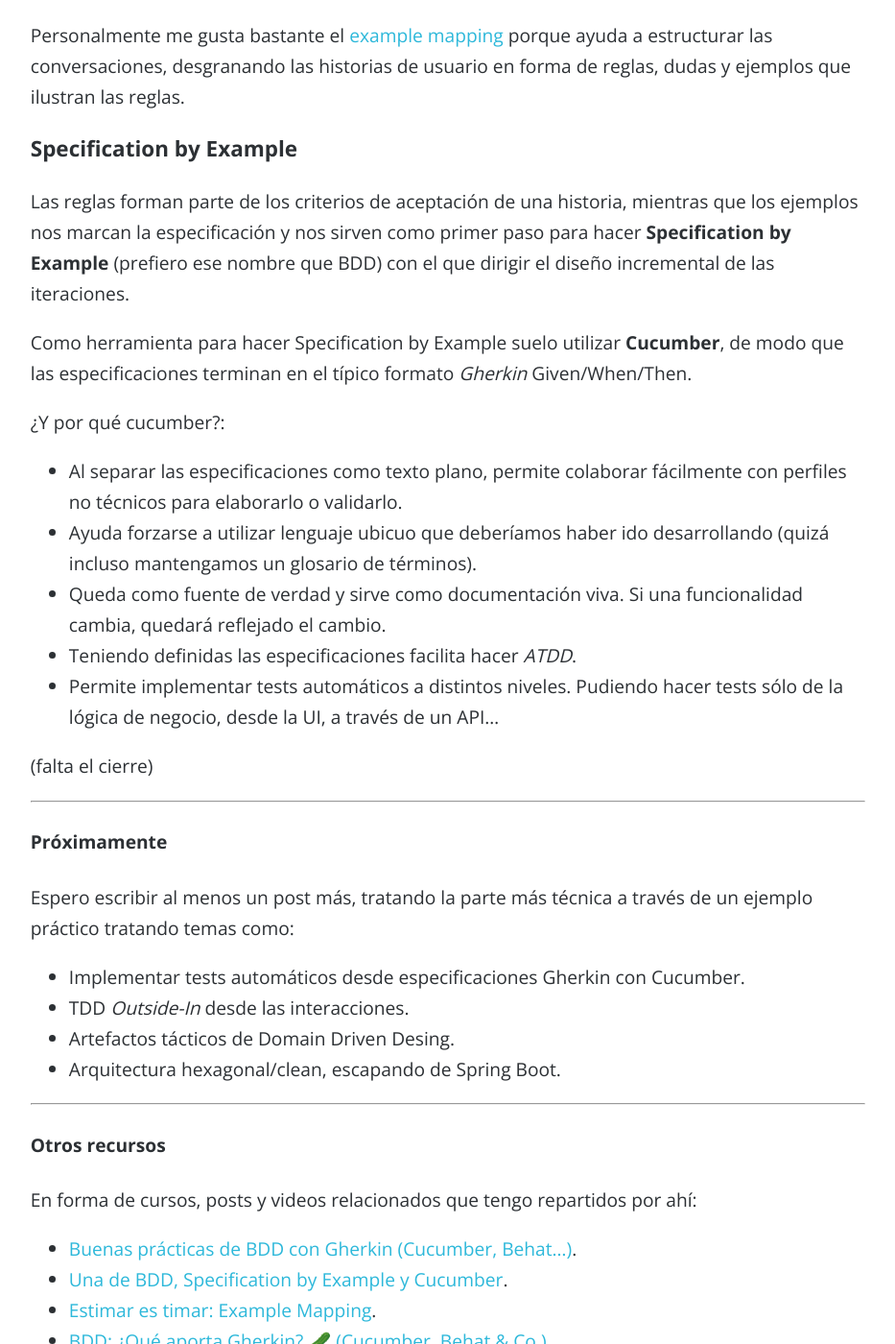
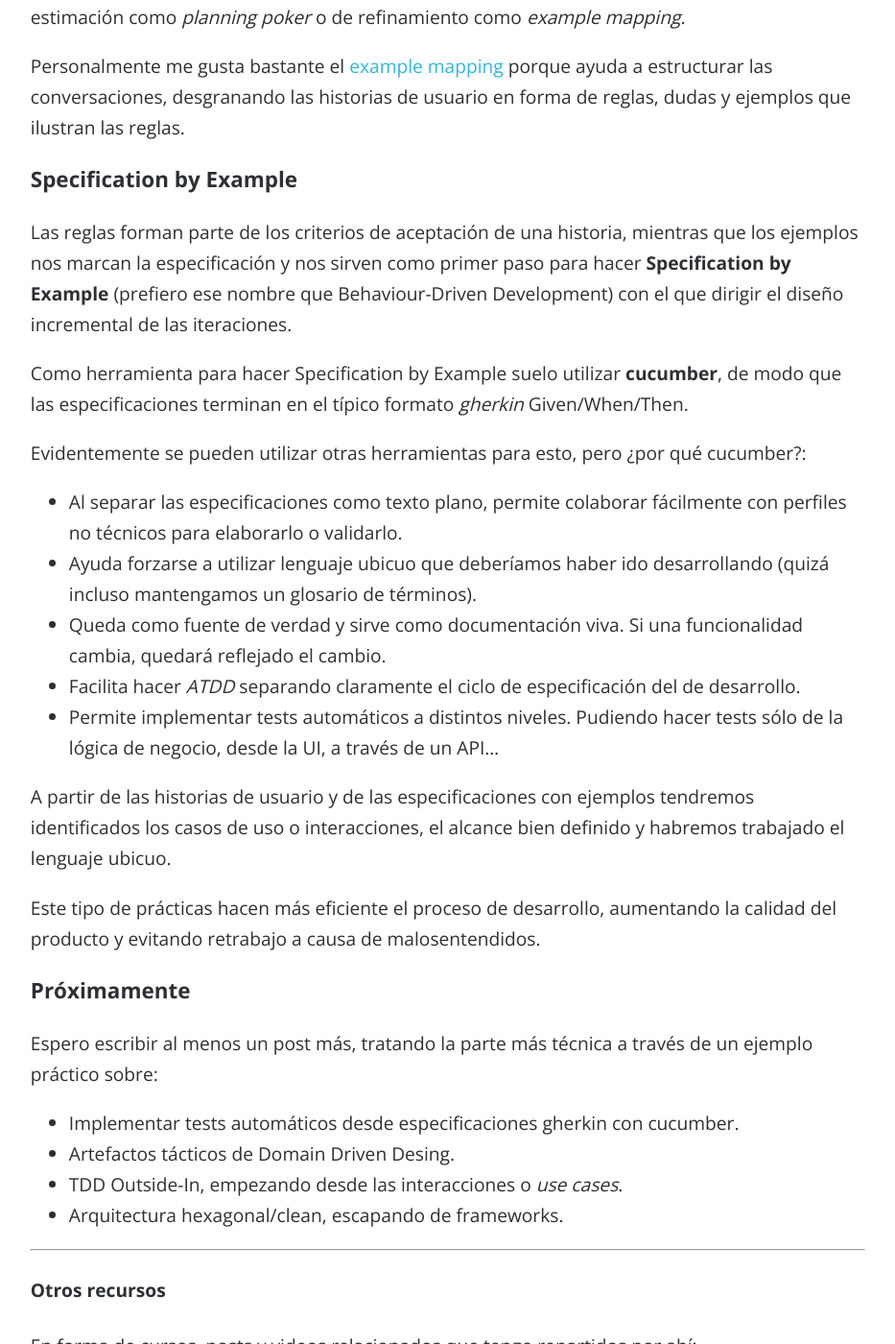
Before and after one commit to danilat/danilat.github.io, a Jekyll site: the page built from _posts/2019-04-08-diseno-incremental-de-software-a-partir-de-las-interacciones.md, in a window 1280 px wide and 1400 px high, scrolled down 3436 px. Shown: the whole window at 96% size, without its empty margins (173-1106 px from the left). Built offline with Jekyll 4.4.1, drawn with Linux system fonts in a browser that asks for light colours; comment, search, counter and statistics services are not loaded; some of the changed text lies outside the part shown.

Commit message:
finishing the post for interaction driven incremental software design

```diff
--- a/_posts/2019-04-01-diseno-incremental-de-software-a-partir-de-las-interacciones.md
+++ b/_posts/2019-04-08-diseno-incremental-de-software-a-partir-de-las-interacciones.md
@@ -8,15 +8,15 @@ excerpt:
 
 Este post viene a cuento de que me quedé sin hacer la charla de la **[Bilbostack 2019](http://bilbostack.com/)** por andar pachucho durante varias semanas, teniendo que cancelar el compromiso al no haberme recuperado a los pocos días del evento. Me [quedó el contenido a medio preparar](https://twitter.com/dani_latorre/status/1104446061354074114) y tenía la espinita clavada de compartir mis ideas sobre el tema.
 
-### ¿Y qué narices es eso del diseño incremental?
+### ¿Qué narices es eso del diseño incremental?
 
 Ahora que "agile" (nótese el entrecomillado ;)) es mainstream, parece que se va asumiendo en muchos sitios que hacer software de forma *iterativa* ayuda a hacer mejor software. Cada cierto tiempo hay entregas que permiten validar si se va por un camino correcto o no, comprobar malos entendidos, ver problemas que han surgido, adaptabilidad a cambios...
 
-Lo que bajo mi percepción no es tan mainstream es la parte de incremental, cuesta más hacer *vertical slicing*. En mi opinión esto suele ocurrir por falta de habilidades o conocimiento de prácticas relacionadas con **Extreme Programming**, como diseño incremental o test first.
+Lo que bajo mi percepción no es tan mainstream es la parte de incremental, cuesta más hacer *vertical slicing*. En mi opinión esto suele ocurrir por falta de habilidades o conocimiento de prácticas relacionadas con **Extreme Programming**, como son test first o el propio diseño incremental.
 
 Aunque siempre hay que hacer un esfuerzo inicial para poder sentar algunas bases respecto a la visión del producto, qué problemas o necesidades se quiere resolver, la arquitectura de alto nivel, etc.; muchas veces se peca de querer bajarlo demasiado en detalle desde el inicio, pretendiendo tener una foto de cómo va a ser la solución y adivinar el futuro.
 
-No olvidemos que cuando desarrollamos un software, hoy sabemos menos que mañana. En cada iteración que pase más aprendemos sobre el negocio, conocemos mejor las herramientas y la tecnología, intentamos mejorar como equipo, etc.
+No olvidemos que, cuando desarrollamos un software, hoy sabemos menos que mañana. En cada iteración que pasa, más aprendemos sobre el negocio, conocemos mejor las herramientas y la tecnología, intentamos mejorar como equipo, etc.
 
 Así que una cosa que debemos tener clara es que, si queremos que nuestro software dure, tenemos que enfocarnos en diseñar software que acepte cambios. **Aceptar la incertidumbre** frente a tratar de adivinar problemas futuros.
 
@@ -24,7 +24,7 @@ Así que una cosa que debemos tener clara es que, si queremos que nuestro softwa
 
 Pues básicamente enfocar el diseño de software desde cómo se va a utilizar, ya sean personas que interactúan a través de una UI u otros sistemas que lo hacen usando algún tipo de API.
 
-Seguramente resulta familiar el término **API first**, que es una aproximación similar. Empezar definiendo cómo se expone el software partir de un contrato e ir haciendo *Ouside-In* hacia la implementación y modelado interno.
+Seguramente resulta familiar el término **API first**, que es una aproximación similar. Empezar definiendo cómo se expone el software partir de un contrato e ir haciendo *Outside-In* hacia la implementación y modelado más interno.
 
 En el caso del diseño a partir de las interacciones nos abstraemos de los detalles de un API. Anteponemos la definición de la interacción a la del API ya que esta no es nada más que un detalle técnico de cómo se expone la interacción al mundo.
 
@@ -38,7 +38,7 @@ Es un tiempo dedicado a analizar y entender los problemas para poder enfocar mej
 
 Hay multitud de actividades que se pueden usar dependiendo del contexto (producto, equipo, negocio...): business model canvas, value proposition canvas, entrevistas, user personas, mapa de stakeholders, mapa de empatía, benchmarking de producto, customer journey map... o usar un *paquete* de este tipo de actividades como [design sprint](https://www.gv.com/sprint/), [agile inception deck](https://agilewarrior.wordpress.com/2010/11/06/the-agile-inception-deck/) o [lean inception](https://martinfowler.com/articles/lean-inception/).
 
-Estas actividades muy estilo design thinking se han quedado relegadas habitualmente a la gente de UX, negocio o gestión de producto, ya que a los técnicos típicamente no nos ha preocupado demasiado o no se nos ha incluido.
+Estas actividades, muy estilo design thinking, se han quedado relegadas habitualmente a la gente de UX, negocio o gestión de producto, ya que a los técnicos típicamente no nos ha preocupado demasiado o no se nos ha incluido.
 
 Participar en estas actividades nos ayuda a entender infinitamente mejor las necesidades durante la evolución del desarrollo del producto, además de facilitarnos el planteamiento inicial de la arquitectura de software a alto nivel. Y es que hacer diseño incremental no quiere decir que no hagamos un trabajo previo.
 
@@ -60,26 +60,28 @@ Personalmente me gusta bastante el [example mapping](https://medium.com/coding-s
 
 ### Specification by Example
 
-Las reglas forman parte de los criterios de aceptación de una historia, mientras que los ejemplos nos marcan la especificación y nos sirven como primer paso para hacer **Specification by Example** (prefiero ese nombre que BDD) con el que dirigir el diseño incremental de las iteraciones.
+Las reglas forman parte de los criterios de aceptación de una historia, mientras que los ejemplos nos marcan la especificación y nos sirven como primer paso para hacer **Specification by Example** (prefiero ese nombre que Behaviour-Driven Development) con el que dirigir el diseño incremental de las iteraciones.
 
-Como herramienta para hacer Specification by Example suelo utilizar **Cucumber**, de modo que las especificaciones terminan en el típico formato *Gherkin* Given/When/Then.
+Como herramienta para hacer Specification by Example suelo utilizar **cucumber**, de modo que las especificaciones terminan en el típico formato *gherkin* Given/When/Then.
 
-¿Y por qué cucumber?:
+Evidentemente se pueden utilizar otras herramientas para esto, pero ¿por qué cucumber?:
 - Al separar las especificaciones como texto plano, permite colaborar fácilmente con perfiles no técnicos para elaborarlo o validarlo.
 - Ayuda forzarse a utilizar lenguaje ubicuo que deberíamos haber ido desarrollando (quizá incluso mantengamos un glosario de términos).
 - Queda como fuente de verdad y sirve como documentación viva. Si una funcionalidad cambia, quedará reflejado el cambio.
-- Teniendo definidas las especificaciones facilita hacer *ATDD*.
+- Facilita hacer *ATDD* separando claramente el ciclo de especificación del de desarrollo.
 - Permite implementar tests automáticos a distintos niveles. Pudiendo hacer tests sólo de la lógica de negocio, desde la UI, a través de un API...
 
-(falta el cierre)
+A partir de las historias de usuario y de las especificaciones con ejemplos tendremos identificados los casos de uso o interacciones, el alcance bien definido y habremos trabajado el lenguaje ubicuo.
 
-----
-#### Próximamente
-Espero escribir al menos un post más, tratando la parte más técnica a través de un ejemplo práctico tratando temas como:
-- Implementar tests automáticos desde especificaciones Gherkin con Cucumber.
-- TDD *Outside-In* desde las interacciones.
+Este tipo de prácticas hacen más eficiente el proceso de desarrollo, aumentando la calidad del producto y evitando retrabajo a causa de malosentendidos.
+
+### Próximamente
+
+Espero escribir al menos un post más, tratando la parte más técnica a través de un ejemplo práctico sobre:
+- Implementar tests automáticos desde especificaciones gherkin con cucumber.
 - Artefactos tácticos de Domain Driven Desing.
-- Arquitectura hexagonal/clean, escapando de Spring Boot.
+- TDD Outside-In, empezando desde las interacciones o *use cases*.
+- Arquitectura hexagonal/clean, escapando de frameworks.
 
 ---
 #### Otros recursos
```
Also changed, not shown: other parts of _posts/2019-04-08-diseno-incremental-de-software-a-partir-de-las-interacciones.md (+1 -1 lines).
